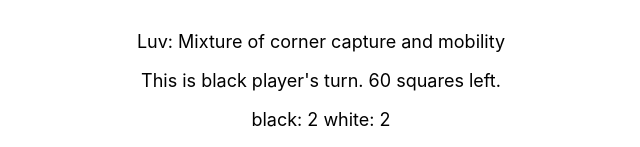
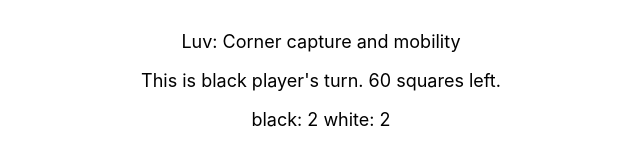
Before and after one commit to jackychoi26/play-othello-online, a Next.js app: page / in a window 1280 px wide. Shown: the top 147 px of the page, without its empty margins (319-959 px from the left). Built offline with nearby package versions, Linux system fonts and the light colour scheme.

Commit message:
feat: updated AI description

```diff
--- a/src/AI/Luv.ts
+++ b/src/AI/Luv.ts
@@ -7,7 +7,7 @@ import judge from '../utility/judge';
 import David from './David';
 
 export default class Luv extends David {
-  static description = 'Mixture of corner capture and mobility';
+  static description = 'Corner capture and mobility';
 
   private constructor(
     player: Player,
--- a/src/AI/Michelle.ts
+++ b/src/AI/Michelle.ts
@@ -3,7 +3,7 @@ import Player from '../models/Player';
 import David from './David';
 
 export default class Michelle extends David {
-  static description = 'Michelle, Disc parity';
+  static description = 'Disc parity';
 
   private constructor(
     player: Player,
```
